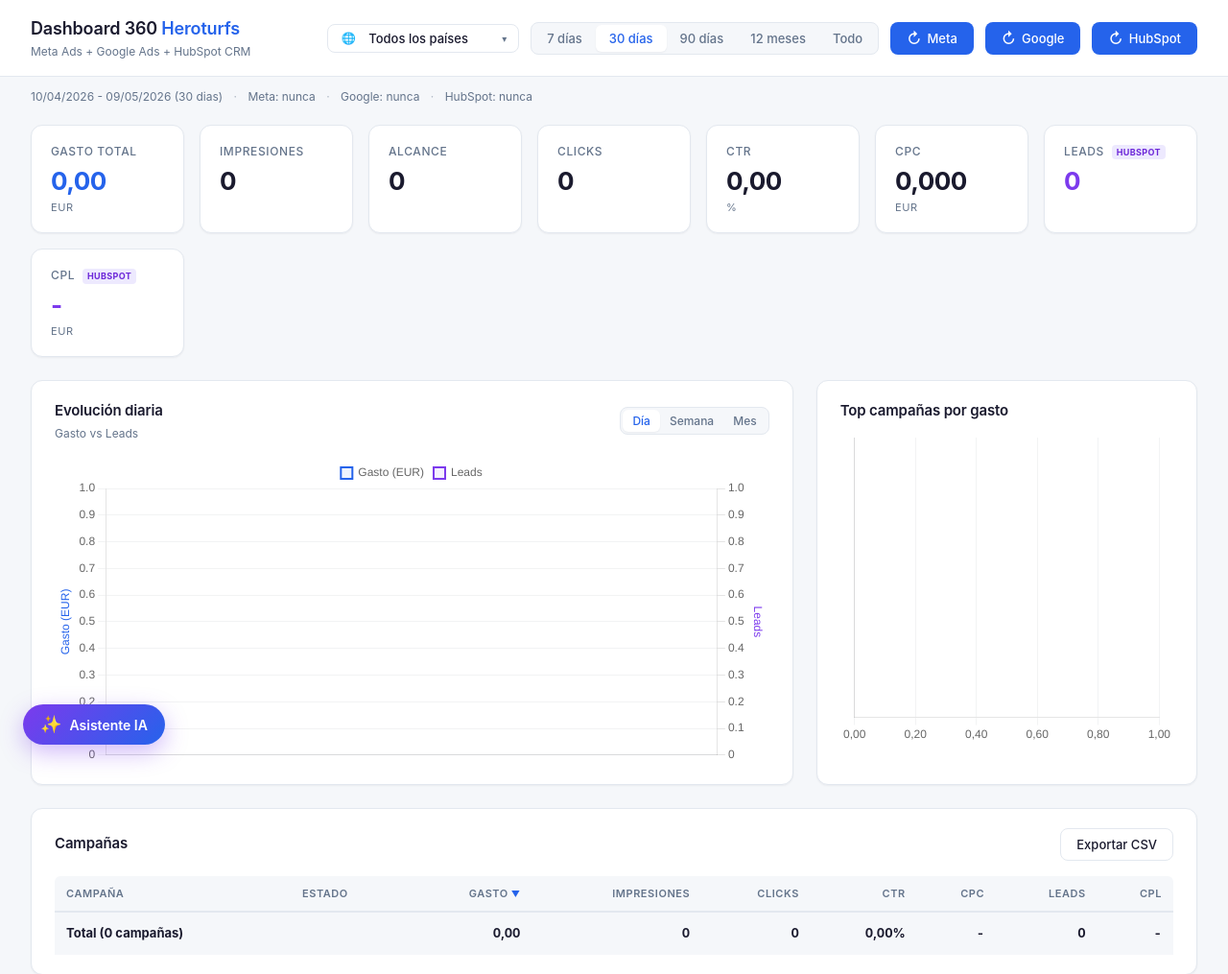
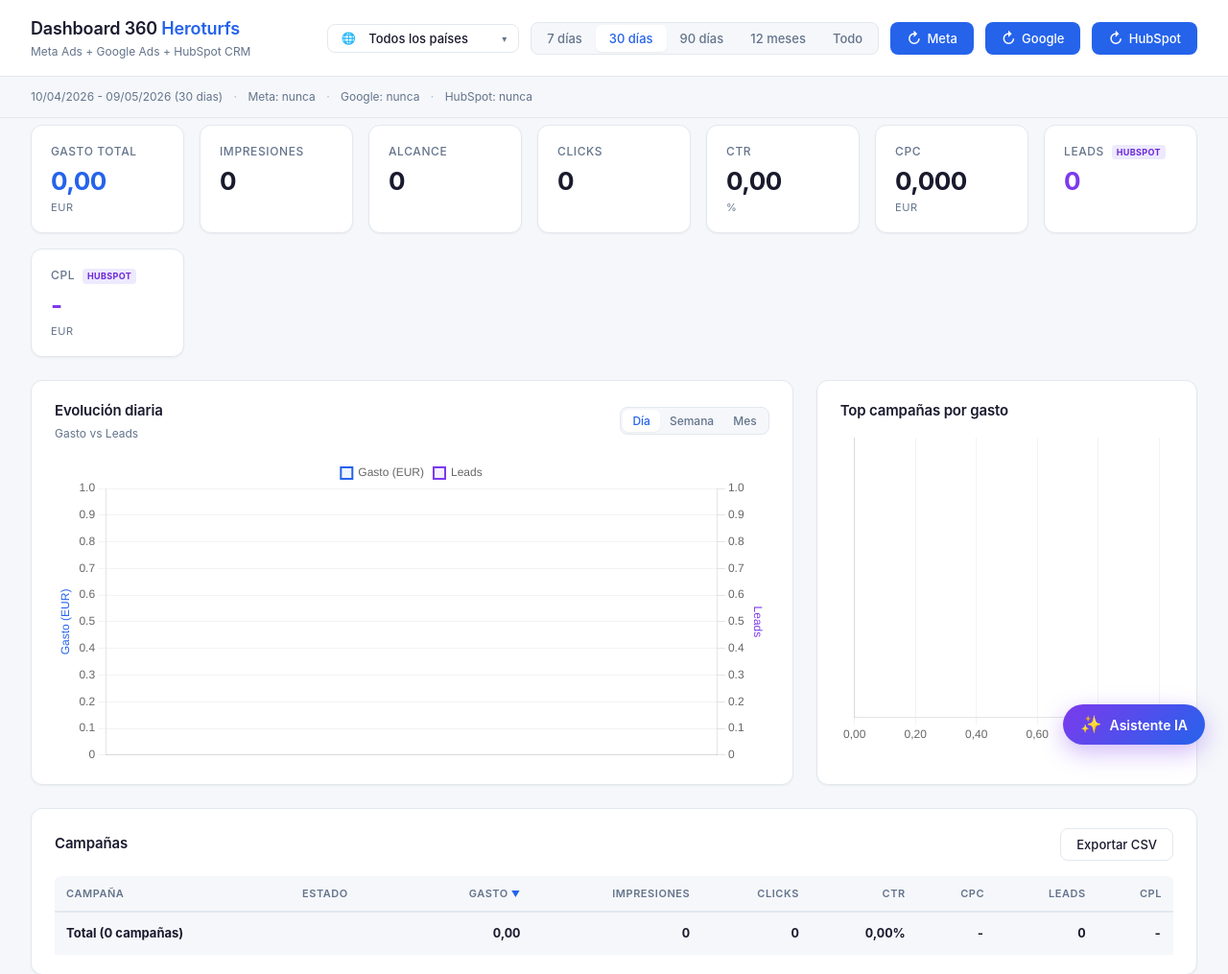
Before and after one commit to ROLSCARPETS/ads-heroturfs, a Flask app: page / in a window 1280 px wide. Shown: the top 1015 px of the page at 96% size. Run offline with Flask 3, Linux system fonts and the light colour scheme; data that the repository does not hold is empty.

Commit message:
UI: chatbot a la derecha + topbar/meta-bar sticky
- Chatbot widget se mueve de esquina inferior izquierda a derecha (peticion
  del usuario: convencion habitual de chatbots tipo Intercom, Pleo, etc.).
- Topbar + meta-bar envueltos en .sticky-header (position: sticky; top: 0)
  para que se mantengan visibles al hacer scroll. Los selectores de pais y
  rango quedan siempre accesibles desde cualquier punto del dashboard.
- z-index 80 para que se quede encima de toda la app (debajo del chatbot
  panel que es z-index 90).

```diff
--- a/static/css/styles.css
+++ b/static/css/styles.css
@@ -30,6 +30,15 @@ body {
 }
 
 h1, h2, h3 { font-weight: 600; letter-spacing: -0.01em; }
+
+/* === Sticky header (envuelve topbar + meta-bar) === */
+.sticky-header {
+    position: sticky;
+    top: 0;
+    z-index: 80;
+    background: var(--surface);
+    box-shadow: 0 1px 0 var(--border);
+}
 
 /* === Topbar === */
 .topbar {
@@ -944,11 +953,11 @@ tfoot td.td-num {
 .toast.toast-success { background: var(--success); }
 .toast.toast-error { background: var(--danger); }
 
-/* === Chatbot widget (esquina inferior izquierda) === */
+/* === Chatbot widget (esquina inferior derecha) === */
 .chat-widget {
     position: fixed;
     bottom: 24px;
-    left: 24px;
+    right: 24px;
     z-index: 90;
     font-family: inherit;
 }
@@ -976,7 +985,7 @@ tfoot td.td-num {
 .chat-panel {
     position: absolute;
     bottom: 0;
-    left: 0;
+    right: 0;
     width: 420px;
     max-width: calc(100vw - 32px);
     height: 580px;
--- a/templates/dashboard.html
+++ b/templates/dashboard.html
@@ -8,6 +8,7 @@
     <script src="https://cdn.jsdelivr.net/npm/chart.js@4.4.1/dist/chart.umd.min.js"></script>
 </head>
 <body>
+    <div class="sticky-header">
     <header class="topbar">
         <div class="topbar-left">
             <h1>Dashboard 360 <span class="brand">Heroturfs</span></h1>
@@ -54,6 +55,7 @@
         <span id="last-sync-google" class="last-sync">Google: -</span>
         <span class="separator">&middot;</span>
         <span id="last-sync-hs" class="last-sync">HubSpot: -</span>
+    </div>
     </div>
 
     <!-- Alertas (solo se renderiza si hay) -->
```
